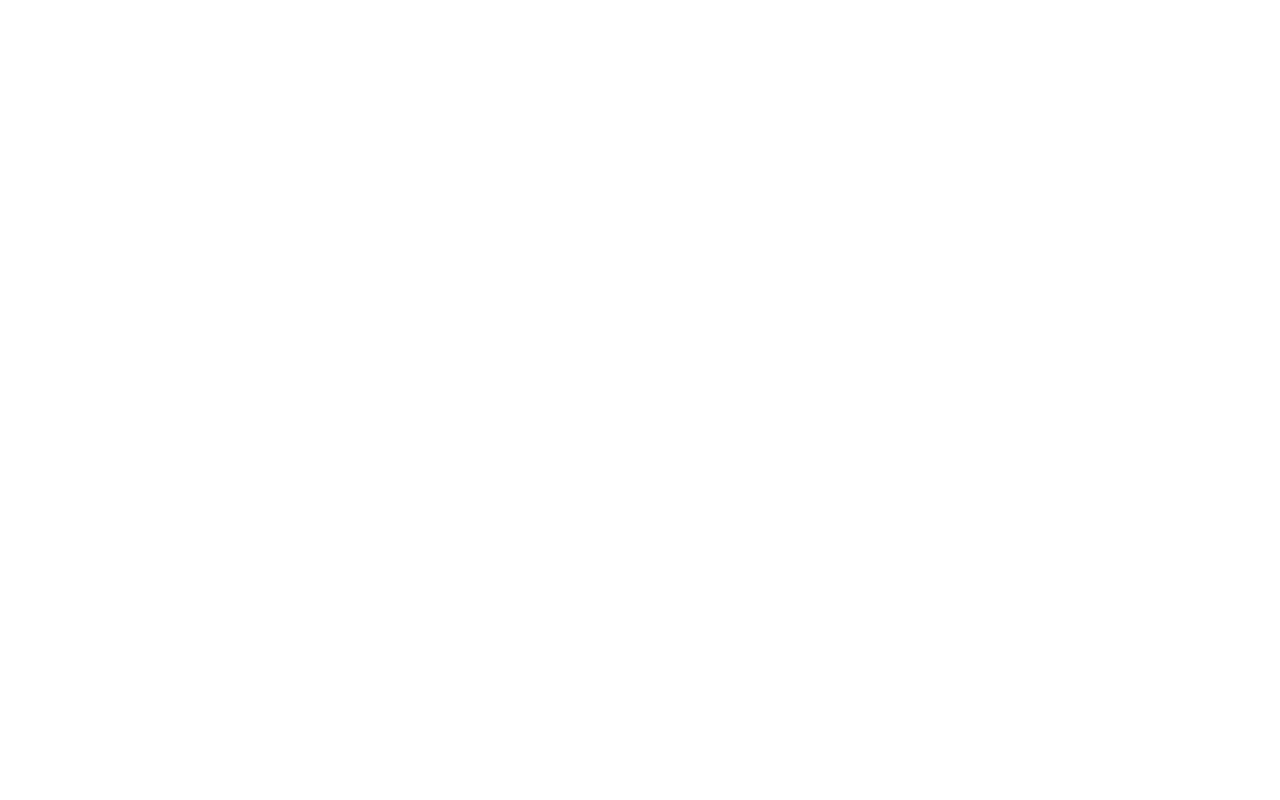
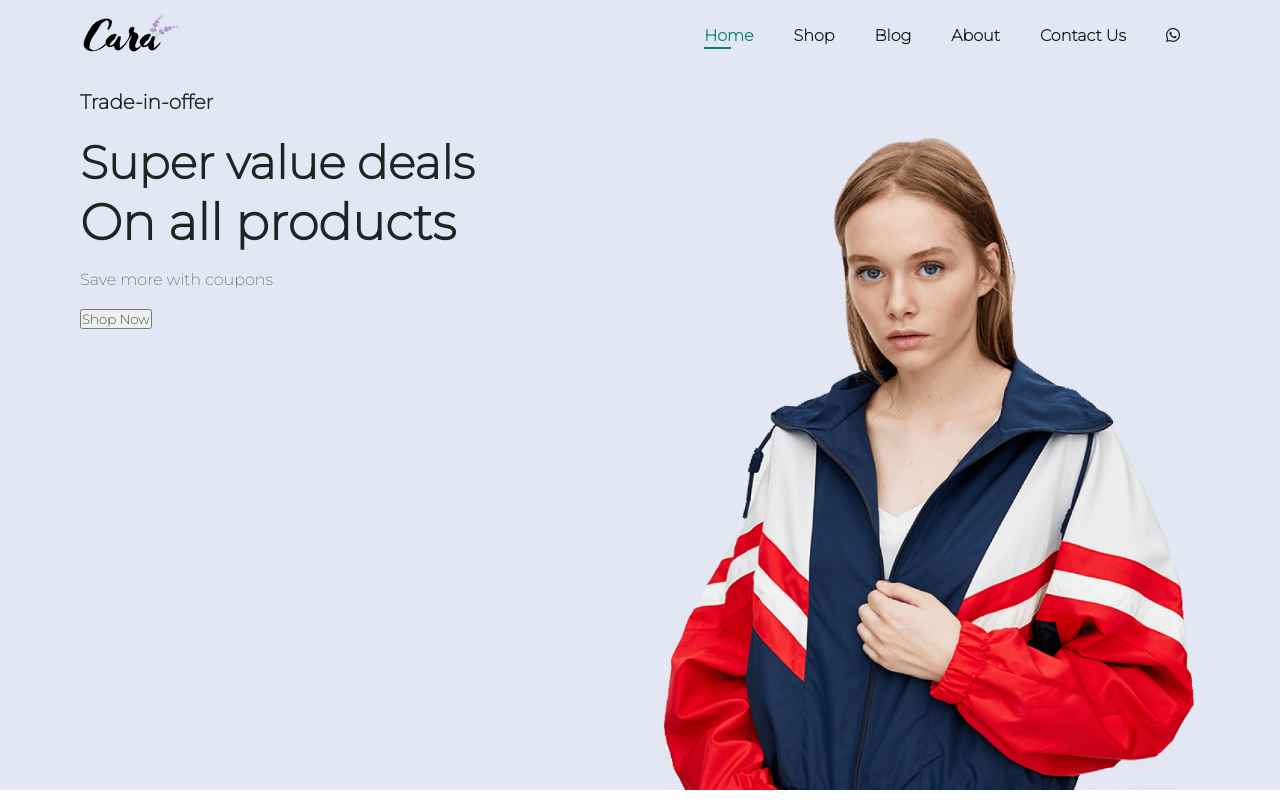
Before and after one commit to AnviAggarwal13/E-commerce-Website, a plain HTML site: page index.html in a window 1280 px wide. Drawn offline with Linux system fonts and the light colour scheme.

Commit message:
Header section completed//hero section added

```diff
--- a/index.html
+++ b/index.html
@@ -4,10 +4,34 @@
         <meta charset="UTF-8">
         <meta http-equiv="X-UA-Compatible" content="IE=edge">
         <meta name="viewport" content="width=device-width, initial scale=1.0">
-        <title>Tech2etc Ecommerce</title>
+        <title>Website</title>
+        <link rel="preconnect" href="http://fonts.googleapis.com">
+        <link href="//maxcdn.bootstrapcdn.com/font-awesome/4.1.0/css/font-awesome.min.css" rel="stylesheet">
+        <link rel="stylesheet" href="https://cdnjs.cloudflare.com/ajax/libs/font-awesome/5.15.2/css/all.min.css"/>
         <link rel="stylesheet" href="styles.css">
+
     </head>
     <body>
+        <section id="header">
+            <a href="#"><img src="img\logo.png" class="logo" alt="LOGO"></a>
+            <div>
+                <ul id="navbar">
+                    <li><a class="active" href="index.html">Home</a></li>
+                    <li><a href="shop.html">Shop</a></li>
+                    <li><a href="blog.html">Blog</a></li>
+                    <li><a href="about.html">About</a></li>
+                    <li><a href="contact.html">Contact Us</a></li>
+                    <li><a href="cart.html" ><i class="fab fa-brands fa-whatsapp"></i></a></li>
+                </ul>
+            </div>
+        </section>
+        <section id="hero">
+            <h4>Trade-in-offer</h4>
+            <h2>Super value deals</h2>
+            <h1>On all products</h1>
+            <p>Save more with coupons</p>
+            <button>Shop Now</button>
+        </section>
         <script src="scripts.js"></script>
     </body>
     </html>
--- a/styles.css
+++ b/styles.css
@@ -0,0 +1,105 @@
+@import url('https://fonts.googleapis.com/css2?family=Montserrat:wght@200&display=swap');
+
+
+*{
+    margin: 0;
+    padding: 0;
+    box-sizing: border-box;
+    font-family: 'Montserrat', sans-serif;
+}
+
+body{
+    width: 100%;
+}
+
+h1{
+    font-size: 50px;
+    line-height: 64px;
+    color: #222;
+}
+
+h2{
+    font-size: 46px;
+
+    color: #222;
+}
+
+h4{
+    font-size: 20px;
+    line-height: 64px;
+    color: #222;
+}
+
+h6{
+    font-weight: 700;
+    font-size: 12px;
+}
+
+p{
+    font-size: 16px;
+    color: #465b52;
+    margin: 15px 0 20px 0;
+}
+
+.section-p1{
+    padding: 40px 80px;
+}
+
+.section-m1{
+    margin: 40px 0;
+}
+
+#header{
+    height: 70px;
+    display: flex;
+    align-items: center;
+    justify-content: space-between;
+    padding: 20px 80px;
+    background-color: #e3e6f3;
+    box-shadow: 0 5px 15px rgba(0, 0, 0, 0.06);
+}
+
+#navbar{
+    display: flex;
+    align-items: center;
+    justify-content: center;
+}
+
+#navbar li{
+list-style: none;
+padding: 0 20px;
+position: relative;
+}
+
+#navbar li a{
+    text-decoration: none;
+    font-size: 16px;
+    font-weight: 600;
+    color: #1a1a1a;
+    transition: 0.3s ease;
+}
+
+#navbar li a:hover,
+#navbar li a.active{
+    color: #088178;
+}
+
+#navbar li a.active::after,
+#navbar li a:hover::after{
+    content: "";
+    width: 30%;
+    height: 2px;
+    background:#088178;
+    position: absolute;
+    bottom: -4px;
+    left: 20px;
+}
+
+#hero{
+    background-image: url(img/hero4.png);
+    height: 90vh;
+    width: 100%;
+    background-size: cover;
+    background-position: top 25% right 0;
+    padding: 0 80px;
+}
```
